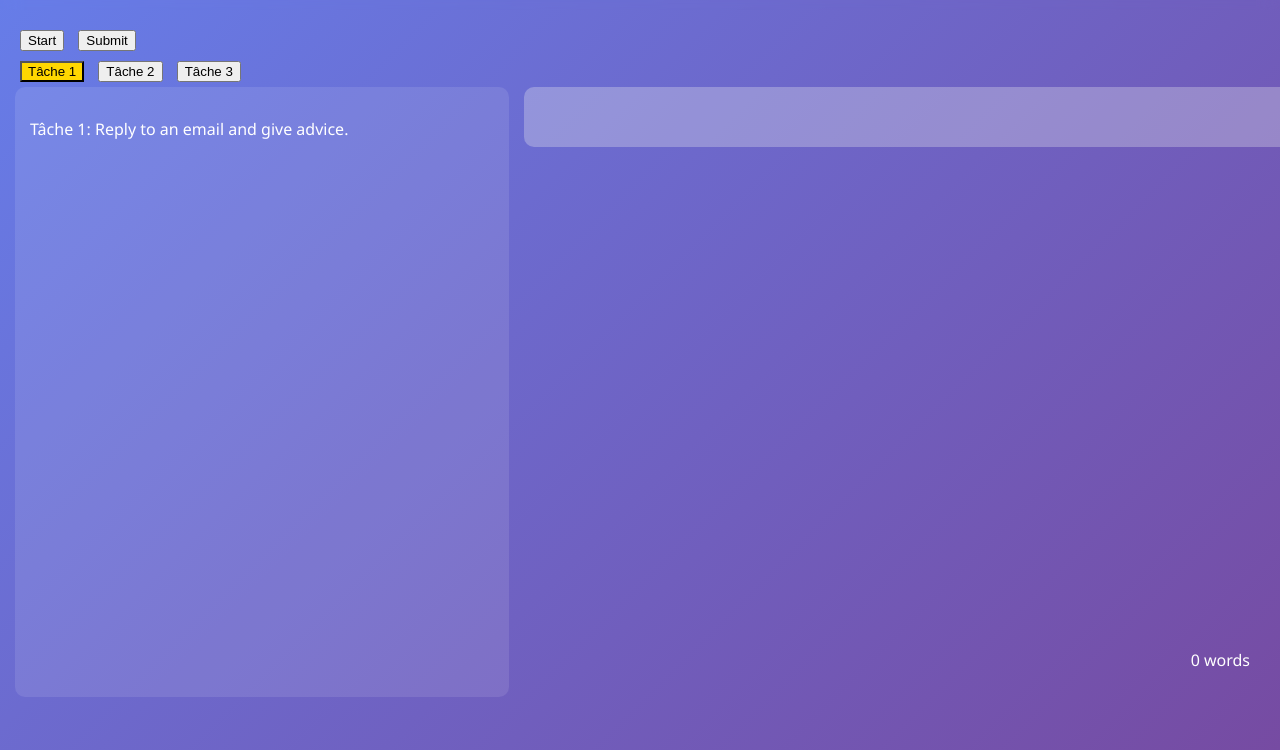
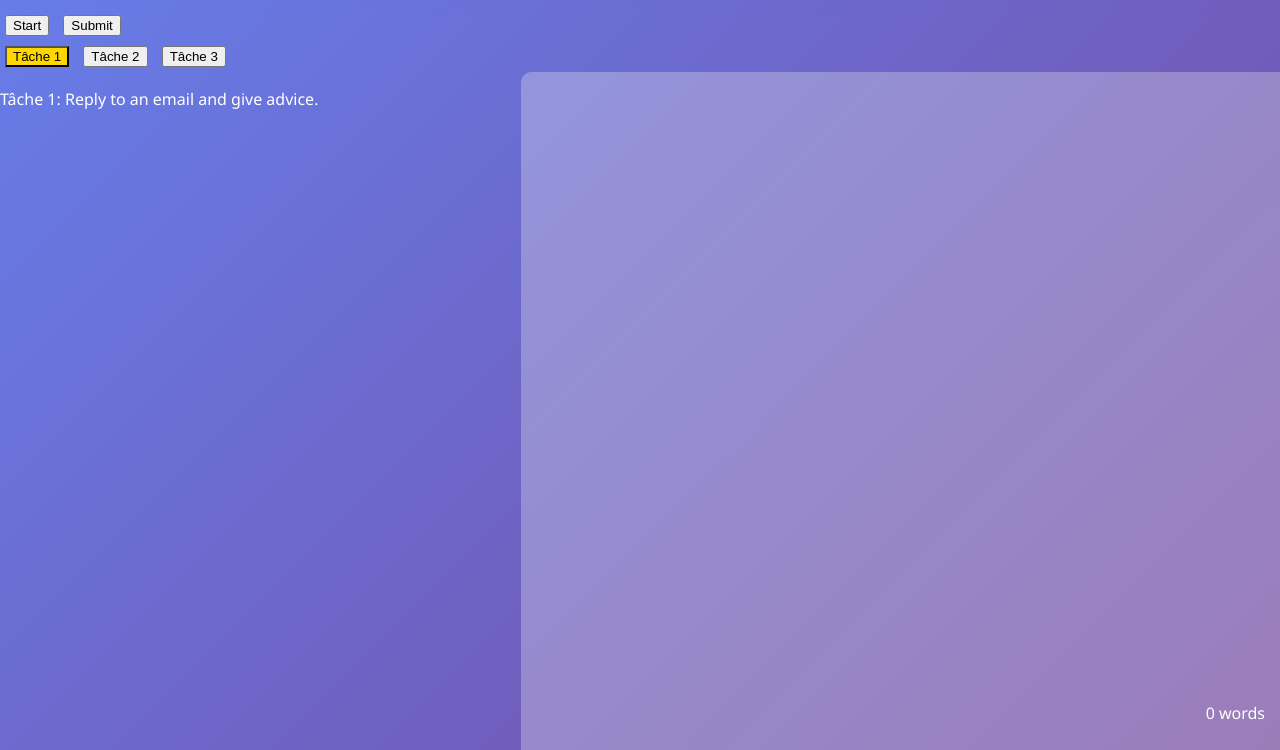
Before and after one commit to rakhmatovasadbek02-glitch/TCF_EE, a website: page index.html in a window 1280 px wide. Shown: the part 50-800 px from the top of the page. Drawn offline with Linux system fonts and the light colour scheme.

Commit message:
scroll again

```diff
--- a/style.css
+++ b/style.css
@@ -45,8 +45,8 @@ body.dark {
 /* CONTAINER */
 .container {
   height: calc(100vh - 60px);
-  padding: 15px;
-  box-sizing: border-box;
+  display: flex;
+  flex-direction: column;
 }
 
 /* BUTTONS */
@@ -67,31 +67,37 @@ body.dark {
   display: grid;
   grid-template-columns: 1fr 1.5fr;
   gap: 15px;
-  height: calc(100% - 100px);
+
+  height: 100%;
+  overflow: hidden;
+}
+.exam-layout {
+  flex: 1;
 }
 
-/* LEFT */
+/* LEFT PANEL */
 .question-box {
-  background: rgba(255,255,255,0.1);
-  padding: 15px;
-  border-radius: 10px;
+  height: 100%;
   overflow-y: auto;
 }
 
-/* RIGHT */
+/* RIGHT PANEL */
 .writing-box {
-  position: relative;
   height: 100%;
+  overflow: hidden;
+  display: flex;
 }
 
 textarea {
   width: 100%;
   height: 100%;
   padding: 15px;
+
   border-radius: 10px;
   border: none;
   resize: none;
-  overflow-y: auto;
+
+  overflow-y: auto; /* ✅ REAL SCROLL */
 }
 
 .word-count {
@@ -99,3 +105,7 @@ textarea {
   bottom: 10px;
   right: 15px;
 }
+.task {
+  flex: 1;
+  position: relative;
+}
```
